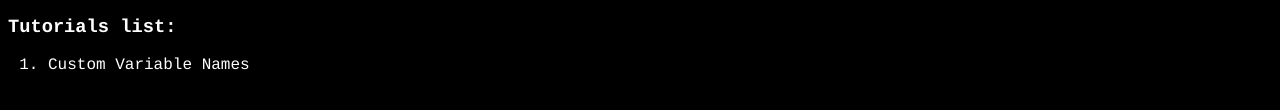
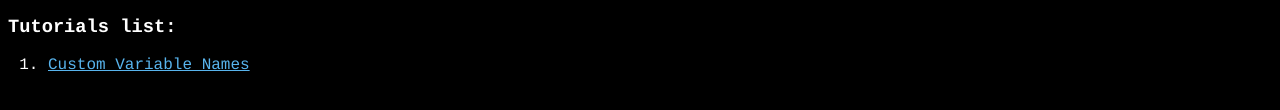
Before and after one commit to YellowantJeff/lumberjacks, a plain HTML site: page tutorial.html in a window 1280 px wide. Shown: the part 174-284 px from the top of the page. Drawn offline with Linux system fonts and the light colour scheme.

Commit message:
Update tutorial.html

```diff
--- a/tutorial.html
+++ b/tutorial.html
@@ -26,7 +26,7 @@
     <p>
         <h3>Tutorials list:</h3>
         <ol>
-           <li><a href="/tutorials/CustomVarNames.htlp"></a>Custom Variable Names</li>
+           <li><a href="/tutorials/CustomVarNames.html">Custom Variable Names</a></li>
         </ol>
     </p>
     <p>
```
